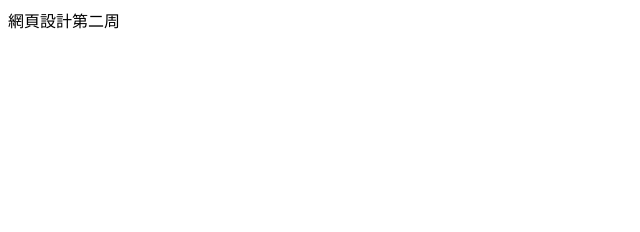
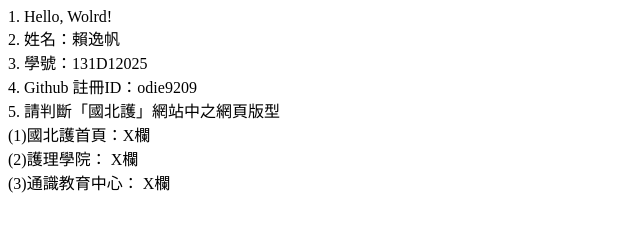
Before and after one commit to odie9209/test1, a plain HTML site: page index.html in a window 1280 px wide. Shown: the whole page, without its empty margins (0-640 px from the left). Drawn offline with Linux system fonts and the light colour scheme.

Commit message:
Add files via upload

```diff
--- a/index.html
+++ b/index.html
@@ -6,6 +6,20 @@
     <title>Document</title>
 </head>
 <body>
-    網頁設計第二周
+1. Hello, Wolrd!
+<br>
+2. 姓名：賴逸帆
+<br>
+3. 學號：131D12025
+<br>
+4. Github 註冊ID：odie9209
+<br>
+5. 請判斷「國北護」網站中之網頁版型
+<br>
+(1)國北護首頁：X欄
+<br>
+(2)護理學院： X欄
+<br>
+(3)通識教育中心： X欄
 </body>
 </html>
```
